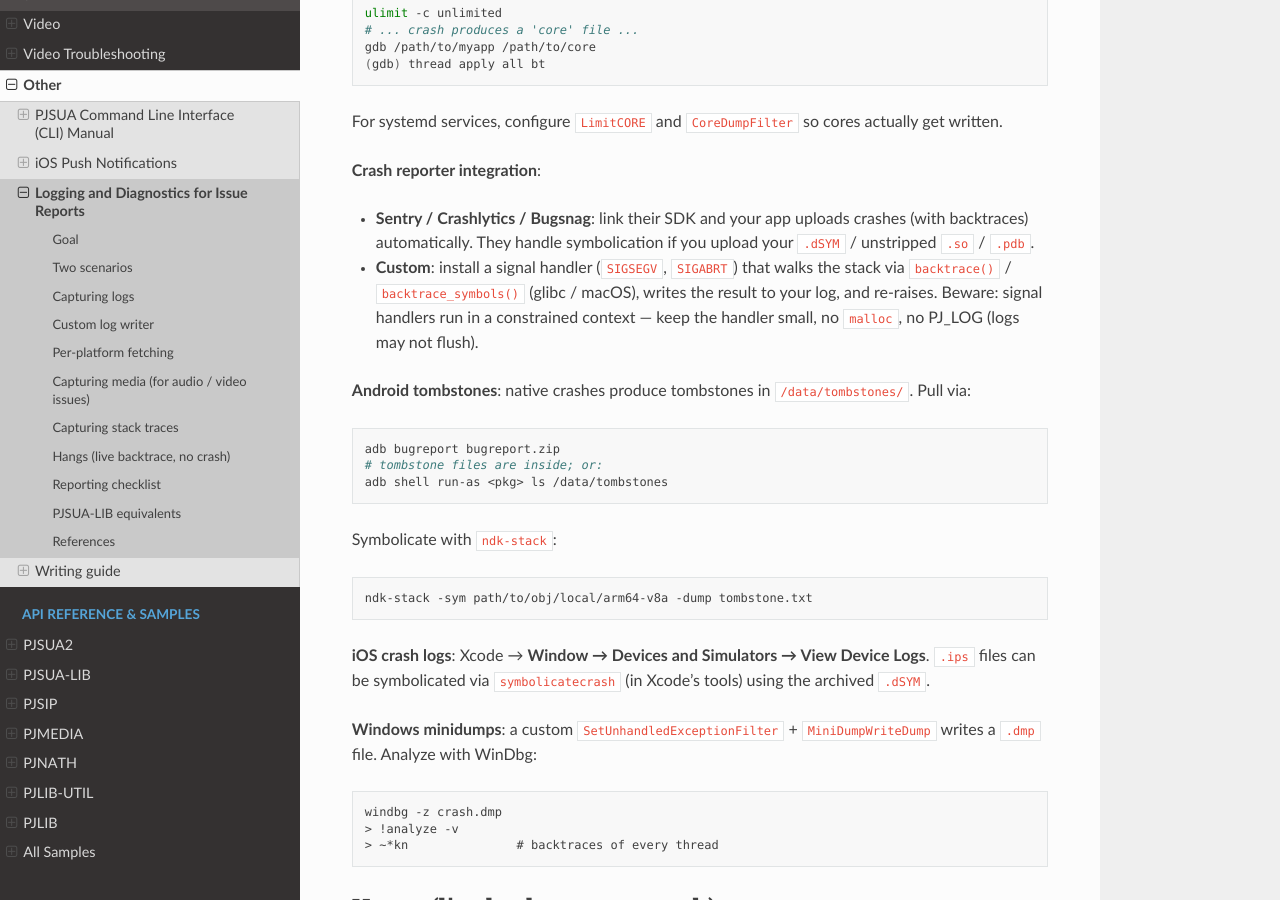
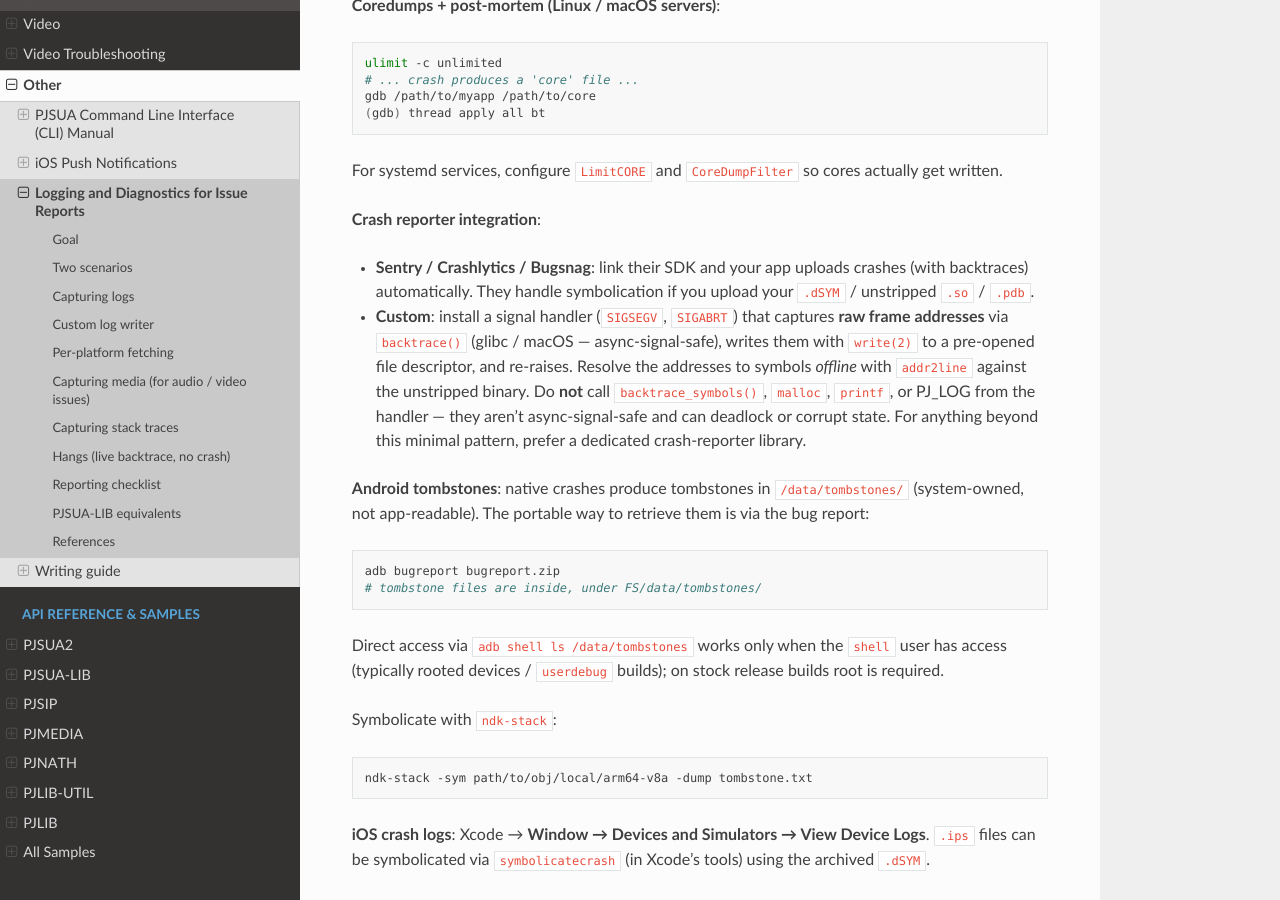
Before and after one commit to pjsip/pjproject_docs, a Sphinx documentation site: the page built from docs/source/specific-guides/other/logging_and_diagnostics.rst, in a window 1280 px wide and 900 px high, scrolled down 12026 px. Built offline with Sphinx 7.4.7 and the Read the Docs theme 3.1.0, drawn with Linux system fonts in a browser that asks for light colours; the version number could not be read and is left out; some of the changed text lies outside the part shown.

Commit message:
docs: logging — address Copilot review
Four valid catches:

* Android Java/Kotlin example: `entry.msg` → `entry.getMsg()`
  (the SWIG Java API exposes the getter, not the field).
* Recording-path example used `/sdcard/Android/data/com.example/files/`
  which is inconsistent with the surrounding `<pkg>` examples and
  doesn't actually exist. Replaced with a `/path/to/writable/`
  placeholder plus a comment pointing back to the per-platform
  recommendation.
* Signal-handler crash advice was internally inconsistent —
  recommended `backtrace_symbols()` while saying "no malloc".
  `backtrace_symbols()` is not async-signal-safe (it allocates).
  Reworded to capture only raw addresses via `backtrace()` +
  `write(2)` and resolve offline with `addr2line`; suggest a
  dedicated crash-reporter library for anything more.
* `adb shell run-as <pkg> ls /data/tombstones` doesn't work
  because `run-as` drops to the app UID, which can't read the
  system-owned tombstones directory. Replaced with the portable
  `adb bugreport` path; noted that direct access requires
  shell-user privilege (userdebug / root).

```diff
--- a/docs/source/specific-guides/other/logging_and_diagnostics.rst
+++ b/docs/source/specific-guides/other/logging_and_diagnostics.rst
@@ -524,7 +524,10 @@ PJSUA2:
 
    // Audio — record the call leg as it sounds locally.
    AudioMediaRecorder rec;
-   rec.createRecorder("/sdcard/Android/data/com.example/files/call.wav");
+   rec.createRecorder("/path/to/writable/call.wav");
+   // On Android, pass the path from context.getFilesDir() (or
+   // context.getExternalFilesDir(null)) through JNI; on iOS, the
+   // Documents directory; on desktop, any writable path.
 
    // Hook to the call's audio leg (after the call connects).
    AudioMedia callAudio = call.getAudioMedia(/*med_idx*/ -1);
@@ -691,19 +694,28 @@ For systemd services, configure ``LimitCORE`` and
   symbolication if you upload your ``.dSYM`` / unstripped ``.so``
   / ``.pdb``.
 - **Custom**: install a signal handler (``SIGSEGV``, ``SIGABRT``)
-  that walks the stack via ``backtrace()`` / ``backtrace_symbols()``
-  (glibc / macOS), writes the result to your log, and re-raises.
-  Beware: signal handlers run in a constrained context — keep the
-  handler small, no ``malloc``, no PJ_LOG (logs may not flush).
+  that captures **raw frame addresses** via ``backtrace()`` (glibc
+  / macOS — async-signal-safe), writes them with ``write(2)`` to
+  a pre-opened file descriptor, and re-raises. Resolve the
+  addresses to symbols *offline* with ``addr2line`` against the
+  unstripped binary. Do **not** call ``backtrace_symbols()``,
+  ``malloc``, ``printf``, or PJ_LOG from the handler — they
+  aren't async-signal-safe and can deadlock or corrupt state.
+  For anything beyond this minimal pattern, prefer a dedicated
+  crash-reporter library.
 
 **Android tombstones**: native crashes produce tombstones in
-``/data/tombstones/``. Pull via:
+``/data/tombstones/`` (system-owned, not app-readable). The
+portable way to retrieve them is via the bug report:
 
 .. code-block:: shell
 
    adb bugreport bugreport.zip
-   # tombstone files are inside; or:
-   adb shell run-as <pkg> ls /data/tombstones
+   # tombstone files are inside, under FS/data/tombstones/
+
+Direct access via ``adb shell ls /data/tombstones`` works only
+when the ``shell`` user has access (typically rooted devices /
+``userdebug`` builds); on stock release builds root is required.
 
 Symbolicate with ``ndk-stack``:
 
```
Also changed, not shown: other parts of docs/source/specific-guides/other/logging_and_diagnostics.rst (+6 -6 lines).
